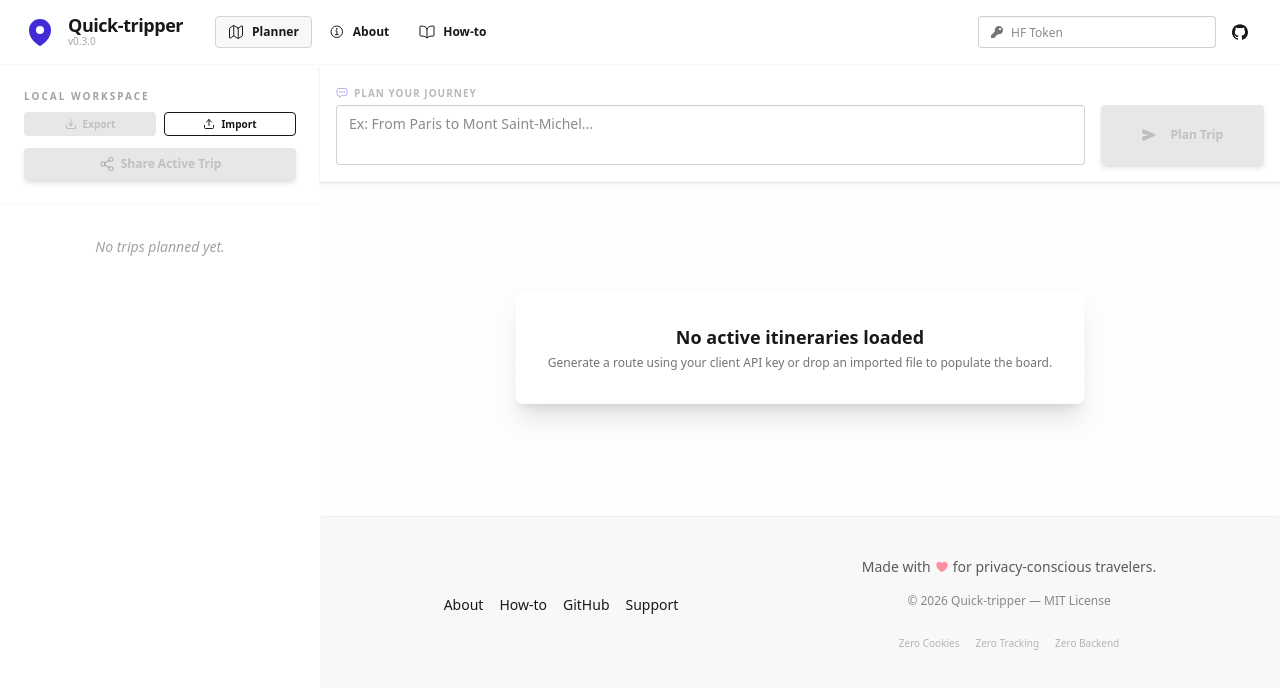
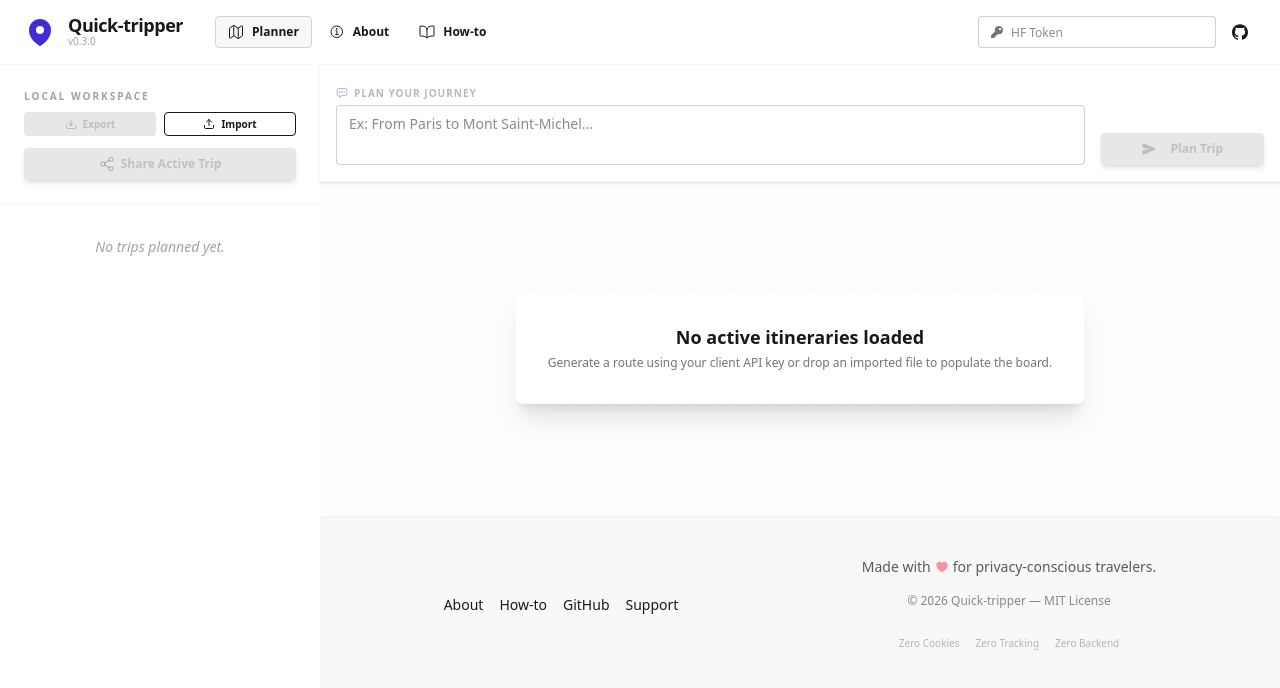
Before and after one commit to GehDoc/quick-tripper, a Next.js app: page / in a window 1280 px wide. Shown: the top 688 px of the page. Built offline with nearby package versions, Linux system fonts and the light colour scheme.

Commit message:
style: restore standard button height in planning form

```diff
--- a/src/components/GenerationForm.tsx
+++ b/src/components/GenerationForm.tsx
@@ -33,12 +33,12 @@ export const GenerationForm: React.FC<GenerationFormProps> = ({
             className="textarea textarea-bordered w-full min-h-[60px] max-h-[60px] focus:outline-none text-sm resize-none"
           />
         </div>
-        <div className="flex flex-col items-end gap-2 w-full lg:w-auto flex-none">
+        <div className="flex flex-col items-end gap-2 w-full lg:w-auto flex-none self-end">
           {error && <p className="text-error text-[10px] font-bold truncate max-w-xs">{error}</p>}
           <button
             onClick={onGenerate}
             disabled={isLoading || !prompt.trim()}
-            className="btn btn-primary btn-sm px-10 shadow-md whitespace-nowrap h-[60px]"
+            className="btn btn-primary btn-sm px-10 shadow-md whitespace-nowrap"
           >
             {isLoading ? (
               <span className="loading loading-spinner loading-xs"></span>
```
